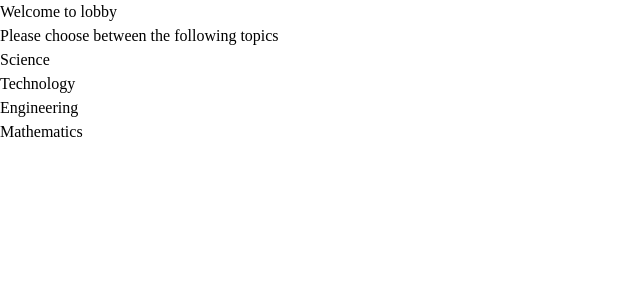
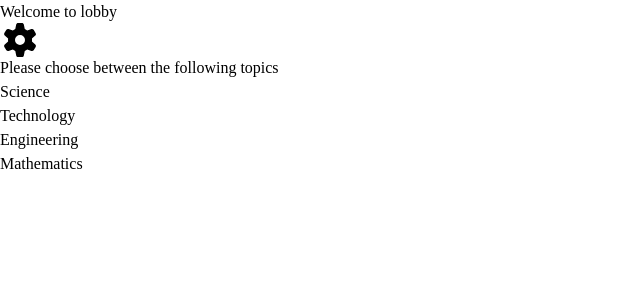
Before and after one commit to Tahiana-Fenosoa09/mecha-ui, a React (Vite) app: page / in a window 1280 px wide. Shown: the top 300 px of the page, without its empty margins (0-640 px from the left). Built offline with nearby package versions, Linux system fonts and the light colour scheme.

Commit message:
chore: add and dowload fontawesome

```diff
--- a/package.json
+++ b/package.json
@@ -10,6 +10,9 @@
     "preview": "vite preview"
   },
   "dependencies": {
+    "@fortawesome/fontawesome-svg-core": "^7.3.1",
+    "@fortawesome/free-solid-svg-icons": "^7.3.1",
+    "@fortawesome/react-fontawesome": "^3.5.0",
     "react": "^19.2.8",
     "react-dom": "^19.2.8"
   },
--- a/src/pages/home.tsx
+++ b/src/pages/home.tsx
@@ -1,10 +1,16 @@
-
+import { FontAwesomeIcon } from "@fortawesome/react-fontawesome";
+import { faGear } from "@fortawesome/free-solid-svg-icons";
 function Home() {
     return (
         <>
             <div className="h-screen w-full flex flex-col gap-2">
-                <div className="h-[10%] w-full flex justify-start items-center p-2">
-                    <h1 className="text-2xl font-medium">Welcome to lobby</h1>
+                <div className="h-[10%] w-full flex justify-between items-center p-2 pl-10 pr-10">
+                    <div>
+                        <h1 className="text-2xl font-medium">Welcome to lobby</h1>
+                    </div>
+                    <div>
+                        <FontAwesomeIcon icon={faGear}  size="2xl"/>
+                    </div>
                 </div>
                 <div className="h-[50%] p-3 flex flex-col justify-center items-center gap-10">
                     <div>
```
Also changed, not shown: 1 other file (tests, documents, lock files or other folders).
